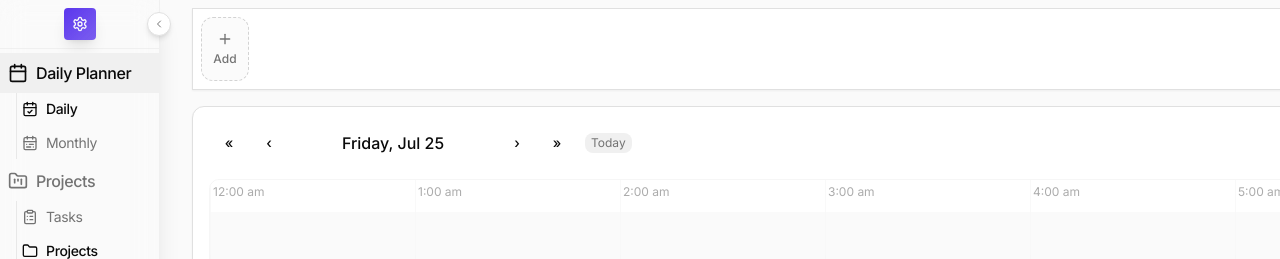
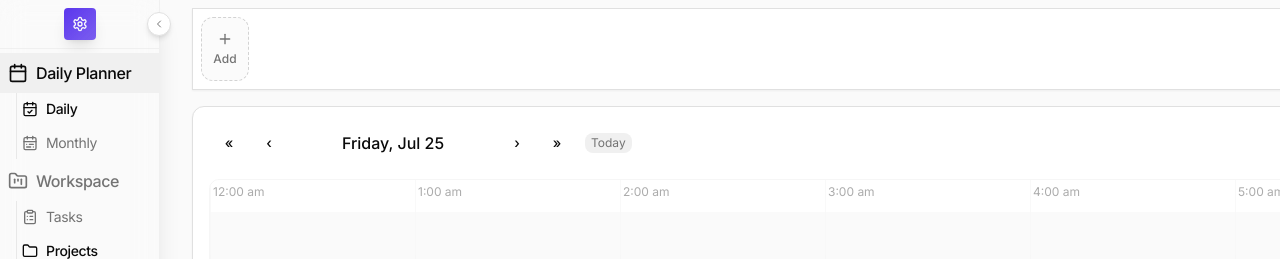
Before and after one commit to obihughes/omega-planner, a Next.js app: page / in a window 1280 px wide. Shown: the top 259 px of the page. Built offline with nearby package versions, Linux system fonts and the light colour scheme.

Commit message:
Rename navigation label to 'Workspace'
- Change main navigation label from 'Projects' to 'Workspace'
- Better represents the task management functionality
- Maintains same functionality with clearer naming

```diff
--- a/components/ui/Navigation.tsx
+++ b/components/ui/Navigation.tsx
@@ -129,7 +129,7 @@ export function Navigation() {
     },
     {
       href: '/projects',
-      label: 'Projects',
+      label: 'Workspace',
       icon: FolderKanban,
       active: pathname === '/projects' || pathname.startsWith('/projects/'),
       subViews: [
```
